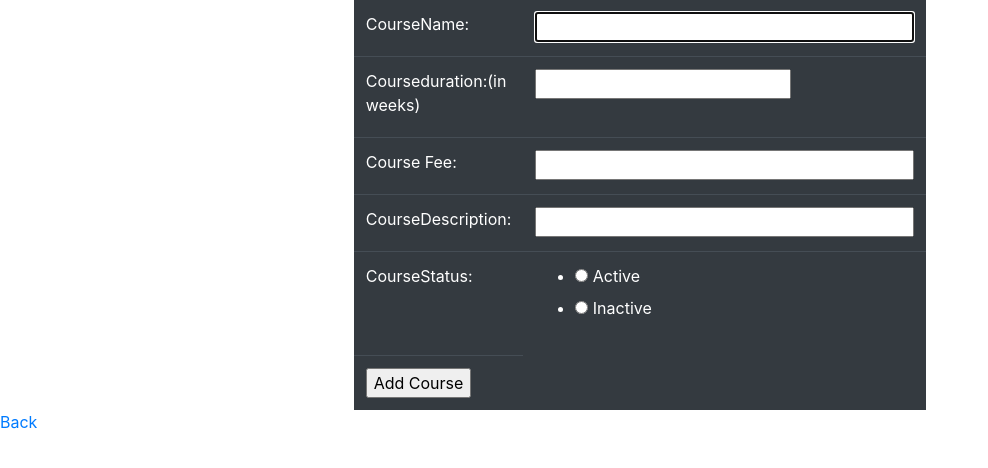
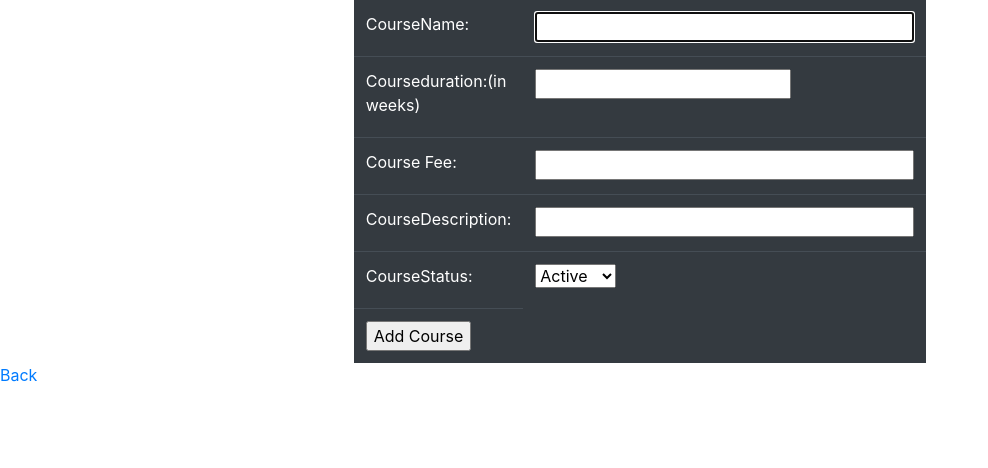
Before and after one commit to Faithinfotech-Training/UstPythonGroup1, a Flask app: page /addcourse in a window 1280 px wide. Shown: the part 145-613 px from the top of the page, without its empty margins (0-988 px from the left). Run offline with Flask 2, Linux system fonts and the light colour scheme; some libraries are stand-ins or nearby versions.

Commit message:
course modified

```diff
--- a/app_package/course_forms.py
+++ b/app_package/course_forms.py
@@ -1,5 +1,5 @@
 from flask_wtf import FlaskForm
-from wtforms import StringField,PasswordField,BooleanField,SubmitField,IntegerField,RadioField,SelectField,FloatField
+from wtforms import StringField,PasswordField,BooleanField,SubmitField,IntegerField,SelectField,SelectField,FloatField
 from wtforms.validators import DataRequired,EqualTo,ValidationError,NumberRange
 
 class AddCourseForm(FlaskForm):
@@ -8,7 +8,7 @@ class AddCourseForm(FlaskForm):
     courseDuration=IntegerField("Courseduration:(in weeks) ",validators=[DataRequired(message="Enter valid data"),NumberRange(min=1)])
     courseFee=FloatField("Course Fee: ",validators=[DataRequired(message="Enter valid data"),NumberRange(min=10000)])
     courseDescription=StringField("CourseDescription: ",validators=[DataRequired(message="Enter valid data")])
-    courseStatus=RadioField("CourseStatus: ",choices=[("Active","Active"),("Inactive","Inactive")])
+    courseStatus=SelectField("CourseStatus: ",choices=[("Active","Active"),("Inactive","Inactive")])
     submit=SubmitField("Add Course")
 
 class ModifyCourseForm(FlaskForm):
@@ -16,5 +16,5 @@ class ModifyCourseForm(FlaskForm):
     courseDuration=IntegerField("CourseDuration:(in weeks)  ",validators=[DataRequired(message="Enter valid data"),NumberRange(min=1)])
     courseDescription=StringField("CourseDescription: ",validators=[DataRequired(message="Enter valid data")])
     courseFee=FloatField("Course Fee: ",validators=[DataRequired(message="Enter valid data"),NumberRange(min=10000)])
-    courseStatus=RadioField("CourseStatus: ",choices=[("Active","Active"),("Inactive","Inactive")])
+    courseStatus=SelectField("CourseStatus: ",choices=[("Active","Active"),("Inactive","Inactive")])
     submit=SubmitField("Update Course")
--- a/app_package/templates/addcourse.html
+++ b/app_package/templates/addcourse.html
@@ -46,7 +46,7 @@
 </tr>
 <tr>
     <td> {{form.courseStatus.label}}</td>
-    <td>{{form.courseStatus(size=32)}}
+    <td>{{form.courseStatus()}}
             {% for error in form.courseStatus.errors %}
                 <span style="color:red;">{{error}}</span>
             {% endfor %}</td>
--- a/app_package/templates/allcourses.html
+++ b/app_package/templates/allcourses.html
@@ -11,7 +11,7 @@
         <th>Course Duration (in weeks)</th>
         <th>Course Status</th>
         <th>Course Description</th>
-        <th>Edit</th>
+        <th>Action</th>
     </tr>
     {% for course in courses  %}
     <tr>
```
Also changed, not shown: 12 other files.
